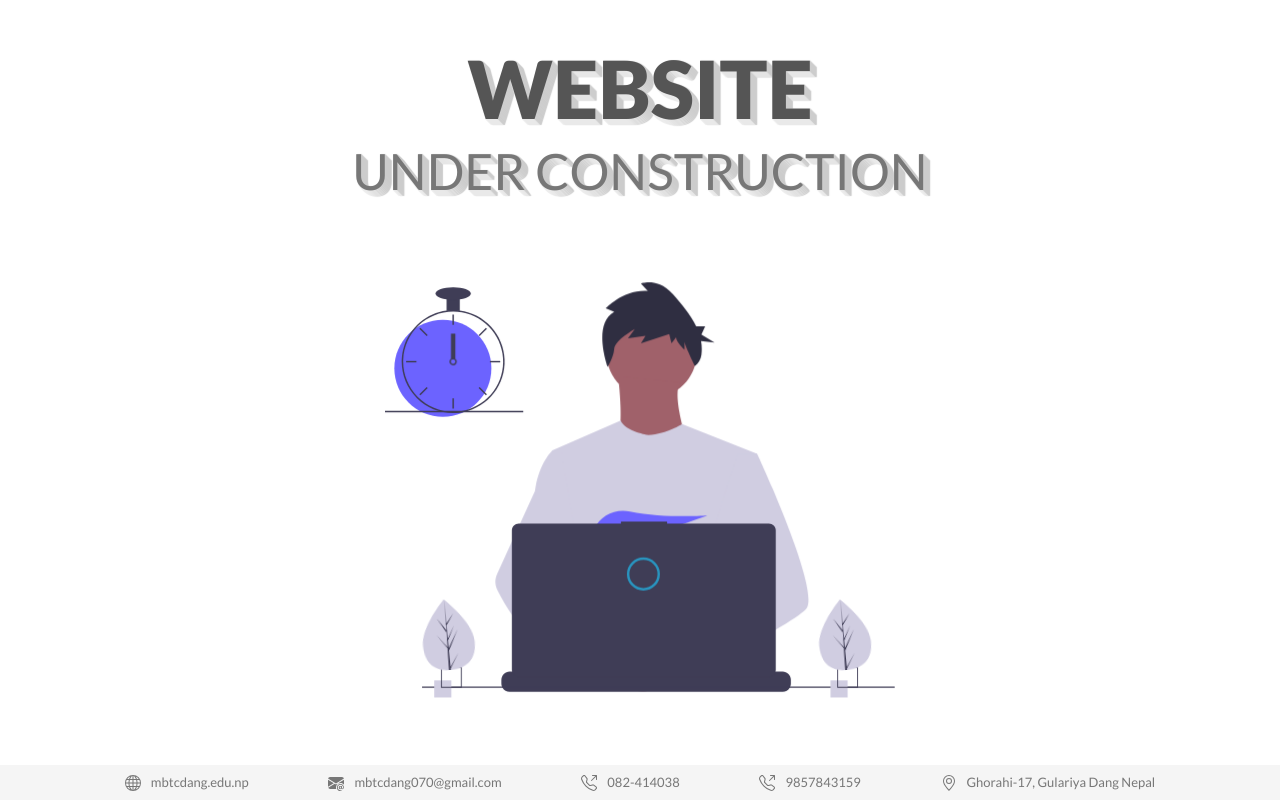
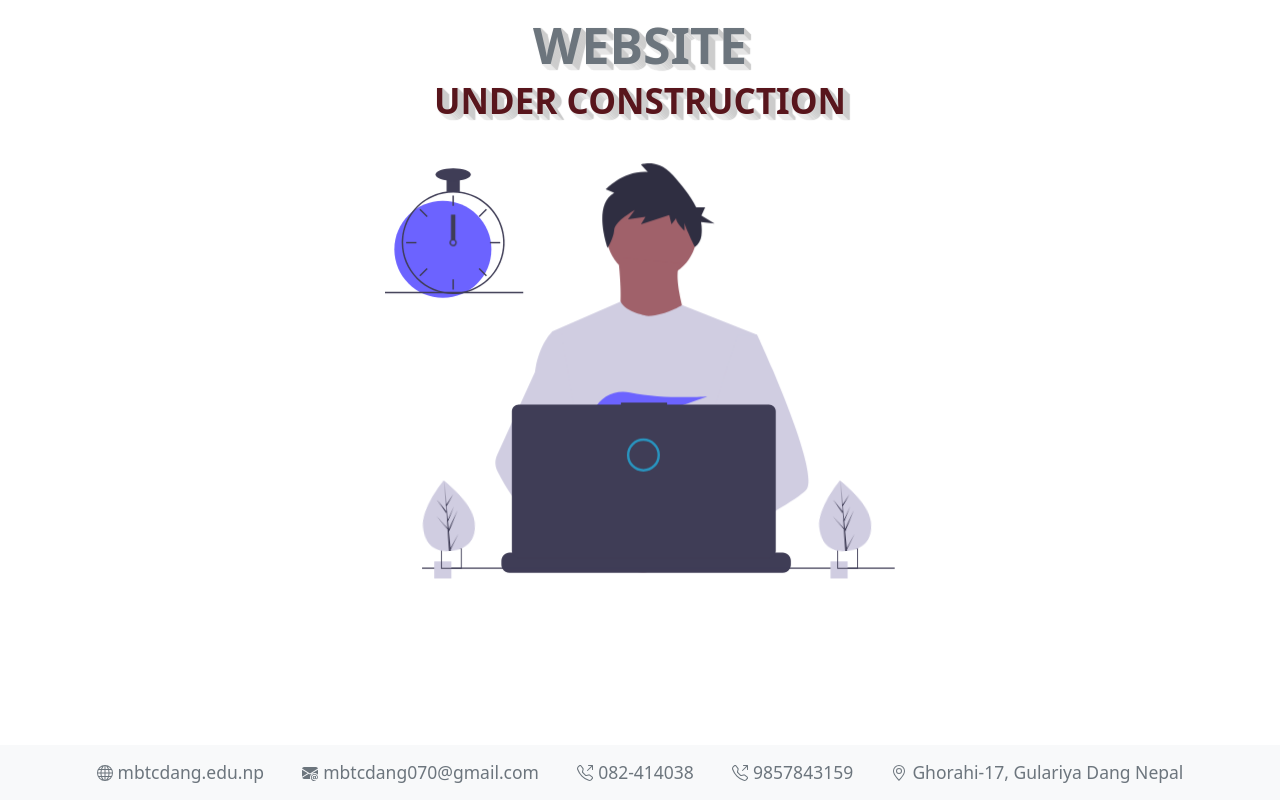
Before and after one commit to rajandangi/coming-soon-template, a plain HTML site: page index.html in a window 1280 px wide. Drawn offline with nearby package versions, Linux system fonts and the light colour scheme.

Commit message:
Update Bootstrap and font links, modify body and footer styles

```diff
--- a/index.html
+++ b/index.html
@@ -7,29 +7,25 @@
   <meta http-equiv="X-UA-Compatible" content="ie=edge" />
 
   <!-- Bootstrap -->
-  <link rel="stylesheet" href="https://stackpath.bootstrapcdn.com/bootstrap/4.3.1/css/bootstrap.min.css"
-    integrity="sha384-ggOyR0iXCbMQv3Xipma34MD+dH/1fQ784/j6cY/iJTQUOhcWr7x9JvoRxT2MZw1T" crossorigin="anonymous" />
-  <!-- Fonts -->
-  <link href="https://fonts.googleapis.com/css?family=Lato:400,900&display=swap" rel="stylesheet" />
-  <!-- Material ui icons - google web fonts -->
-  <link href="https://fonts.googleapis.com/icon?family=Material+Icons" rel="stylesheet">
+  <link href="https://cdn.jsdelivr.net/npm/bootstrap@5.3.2/dist/css/bootstrap.min.css" rel="stylesheet"
+    integrity="sha384-T3c6CoIi6uLrA9TneNEoa7RxnatzjcDSCmG1MXxSR1GAsXEV/Dwwykc2MPK8M2HN" crossorigin="anonymous">
   <!-- CSS -->
   <link rel="stylesheet" href="style.css" />
   <title>MADAN BHANDARI TECHNICAL COLLEGE</title>
   <link rel="icon" href="madan-bhandari-krishi-english-logo-150x150.jpg" type="image/jpeg">
 </head>
 
-<body>
-  <div class="container">
-    <div class="row justify-content-center">
-      <div class="col-md-10 main-title">
-        <h1>Website</h1>
-        <h2>under construction</h2>
+<body class="w-100 m-0 fw-normal lh-lg text-secondary">
+  <div class="container" id="content">
+    <div class="row justify-content-center align-items-center">
+      <div class="col-md-10 text-center mt-4 mb-8 main-title">
+        <h1 class="display-1 text-uppercase fw-bold text-black-90">Website</h1>
+        <h2 class="display-4 text-uppercase fw-semibold text-danger-emphasis">under construction</h2>
       </div>
     </div>
     <div class="row align-items-center">
-      <div class="col-sm-10 col-md-6 col-lg-6 svg-img p-5">
-        <svg viewBox="0 0 834 690" fill="none" xmlns="http://www.w3.org/2000/svg">
+      <div class="col-sm-10 col-md-6 col-lg-6 p-5 d-block mx-auto">
+        <svg viewBox="0 0 834 690" fill="none" xmlns="http://www.w3.org/2000/svg" class="d-block mx-auto">
           <g id="undraw_dev_productivity_umsq 1" clip-path="url(#clip0)">
             <g id="man">
               <path id="Vector"
@@ -140,11 +136,10 @@
         </svg>
       </div>
     </div>
-
   </div>
-  <footer class="footer">
-    <div class="container text-center">
-      <div class="footer-item">
+  <footer class="position-absolute bottom-0 w-100 bg-light fs-3">
+    <div class="w-100 container text-center d-flex flex-wrap align-items-center justify-content-around">
+      <div class="d-inline-flex align-items-center justify-content-between p-3 gap-2">
         <svg xmlns="http://www.w3.org/2000/svg" width="16" height="16" fill="currentColor" class="bi bi-globe"
           viewBox="0 0 16 16">
           <path
@@ -152,7 +147,7 @@
         </svg>
         <span>mbtcdang.edu.np</span>
       </div>
-      <div class="footer-item">
+      <div class="d-inline-flex align-items-center justify-content-between p-3 gap-2">
         <svg xmlns="http://www.w3.org/2000/svg" width="16" height="16" fill="currentColor"
           class="bi bi-envelope-at-fill" viewBox="0 0 16 16">
           <path
@@ -162,7 +157,7 @@
         </svg>
         <span>mbtcdang070@gmail.com</span>
       </div>
-      <div class="footer-item">
+      <div class="d-inline-flex align-items-center justify-content-between p-3 gap-2">
         <svg xmlns="http://www.w3.org/2000/svg" width="16" height="16" fill="currentColor"
           class="bi bi-telephone-outbound" viewBox="0 0 16 16">
           <path
@@ -170,7 +165,7 @@
         </svg>
         <span>082-414038</span>
       </div>
-      <div class="footer-item">
+      <div class="d-inline-flex align-items-center justify-content-between p-3 gap-2">
         <svg xmlns="http://www.w3.org/2000/svg" width="16" height="16" fill="currentColor"
           class="bi bi-telephone-outbound" viewBox="0 0 16 16">
           <path
@@ -178,7 +173,7 @@
         </svg>
         <span>9857843159</span>
       </div>
-      <div class="footer-item">
+      <div class="d-inline-flex align-items-center justify-content-between p-3 gap-2">
         <svg xmlns="http://www.w3.org/2000/svg" width="16" height="16" fill="currentColor" class="bi bi-geo-alt"
           viewBox="0 0 16 16">
           <path
@@ -191,15 +186,8 @@
   </footer>
 
   <!-- Optional JavaScript -->
-  <!-- jQuery first, then Popper.js, then Bootstrap JS -->
-  <script src="https://code.jquery.com/jquery-3.3.1.slim.min.js"
-    integrity="sha384-q8i/X+965DzO0rT7abK41JStQIAqVgRVzpbzo5smXKp4YfRvH+8abtTE1Pi6jizo"
-    crossorigin="anonymous"></script>
-  <script src="https://cdnjs.cloudflare.com/ajax/libs/popper.js/1.14.3/umd/popper.min.js"
-    integrity="sha384-ZMP7rVo3mIykV+2+9J3UJ46jBk0WLaUAdn689aCwoqbBJiSnjAK/l8WvCWPIPm49"
-    crossorigin="anonymous"></script>
-  <script src="https://stackpath.bootstrapcdn.com/bootstrap/4.1.3/js/bootstrap.min.js"
-    integrity="sha384-ChfqqxuZUCnJSK3+MXmPNIyE6ZbWh2IMqE241rYiqJxyMiZ6OW/JmZQ5stwEULTy"
+  <script src="https://cdn.jsdelivr.net/npm/bootstrap@5.3.2/dist/js/bootstrap.bundle.min.js"
+    integrity="sha384-C6RzsynM9kWDrMNeT87bh95OGNyZPhcTNXj1NW7RuBCsyN/o0jlpcV8Qyq46cDfL"
     crossorigin="anonymous"></script>
 </body>
 
--- a/style.css
+++ b/style.css
@@ -2,25 +2,14 @@
     margin: 0;
     padding: 0;
     box-sizing: border-box;
+    font-family: system-ui, -apple-system, BlinkMacSystemFont, "Segoe UI", Roboto, "Helvetica Neue", Arial, sans-serif;
 }
 
 html {
     font-size: 62.5%;
-    /* 1rem = 10px */
-}
-
-body {
-    font-family: "Lato", sans-serif;
-    font-weight: 400;
-    line-height: 1.7;
-    color: #777;
-
 }
 
 .main-title {
-    text-align: center;
-    margin-top: 4rem;
-    margin-bottom: 8rem;
     text-shadow:
         1px 0px 1px #ccc, 0px 1px 1px #eee,
         2px 1px 1px #ccc, 1px 2px 1px #eee,
@@ -31,33 +20,8 @@ body {
         7px 6px 1px #ccc;
 }
 
-.main-title h1 {
-    font-size: 7rem;
-    text-transform: uppercase;
-    font-weight: 800;
-    color: #555;
-}
-
-.main-title h2 {
-    font-size: 4rem;
-    font-weight: 300;
-    text-transform: uppercase;
-}
-
-.svg-img {
-    display: block;
-    margin: auto;
-}
-
-svg {
-    display: block;
-    margin: auto;
-}
-
 #clock {
     animation: clockHand 5s infinite linear;
-
-
     transform-box: fill-box;
     transform-origin: bottom;
 }
@@ -80,32 +44,6 @@ svg {
     stroke-width: 4;
     animation: change-light 4s linear infinite alternate;
 }
-
-.footer {
-    position: fixed;
-    bottom: 0;
-    width: 100%;
-    height: auto;
-    line-height: 35px;
-    background-color: #f5f5f5;
-    font-size: 1.3rem;
-    display: flex;
-    flex-direction: column;
-}
-
-.footer .container {
-    display: flex;
-    justify-content: space-around;
-    align-items: center;
-}
-
-.footer-item {
-    display: flex;
-    justify-content: space-between;
-    align-items: center;
-    gap: 1rem;
-}
-
 
 @keyframes clockHand {
     from {
@@ -154,80 +92,3 @@ svg {
         stroke: #e92949;
     }
 }
-
-/* Media Queries */
-
-@media (min-width: 640px) {
-    .main-title h1 {
-        font-size: 5rem;
-        text-transform: uppercase;
-        font-weight: 700;
-        color: #555;
-    }
-
-    .main-title h2 {
-        font-size: 3rem;
-        font-weight: 300;
-        text-transform: uppercase;
-    }
-
-
-}
-
-@media (min-width: 768px) {
-    .main-title h1 {
-        font-size: 6rem;
-        text-transform: uppercase;
-        font-weight: 800;
-        color: #555;
-    }
-
-    .main-title h2 {
-        font-size: 4rem;
-        font-weight: 300;
-        text-transform: uppercase;
-    }
-
-
-}
-
-@media (min-width: 1024px) {
-
-    .main-title h1 {
-        font-size: 7rem;
-        text-transform: uppercase;
-        font-weight: 900;
-        color: #555;
-    }
-
-    .main-title h2 {
-        font-size: 5rem;
-        font-weight: 300;
-        text-transform: uppercase;
-    }
-
-}
-
-@media (min-width: 1200px) {
-
-    .main-title h1 {
-        font-size: 8rem;
-        text-transform: uppercase;
-        font-weight: 900;
-        color: #555;
-    }
-
-    .main-title h2 {
-        font-size: 5rem;
-        font-weight: 300;
-        text-transform: uppercase;
-    }
-
-    .main-title {
-        text-align: center;
-        margin-top: 4rem;
-        margin-bottom: 4rem;
-    }
-
-
-}
```
